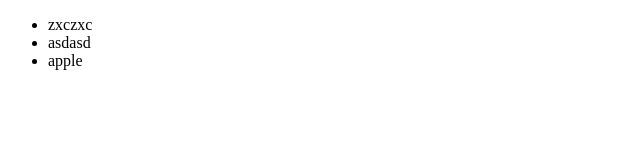
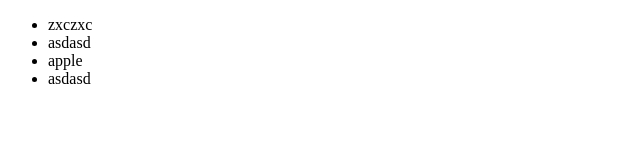
Before and after one commit to 1Gabit/Page, a plain HTML site: page index.html in a window 1280 px wide. Shown: the full height of the page, 0-640 px from the left. Drawn offline with Linux system fonts and the light colour scheme.

Commit message:
made changes

```diff
--- a/index.html
+++ b/index.html
@@ -10,6 +10,7 @@
 			<li>zxczxc</li>
 			<li>asdasd</li>
 			<li>apple</li>
+			<li>asdasd</li>
 		</ul>
 	</div>
 
```
